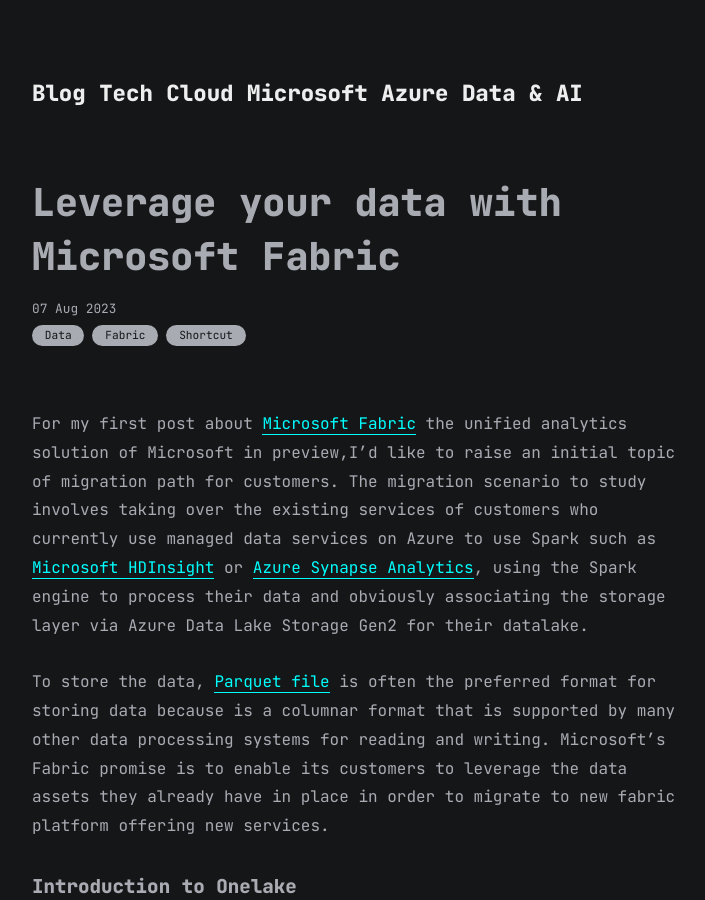
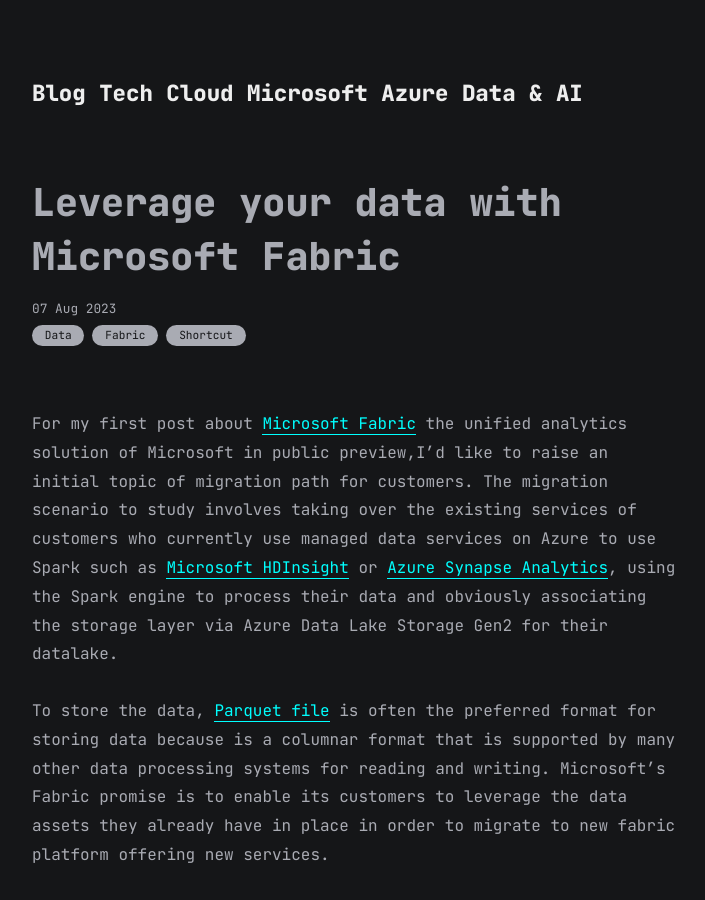
Before and after one commit to marc-hadjeje/marc-hadjeje.github.io, a Jekyll site: the page built from all_collections/_posts/2023-08-07-Fabric shorcut migration.md, in a window 1280 px wide and 900 px high. Shown: the whole window, without its empty margins (283-988 px from the left). Built offline with Jekyll 4.4.1, drawn with Linux system fonts in a browser that asks for light colours; some of the changed text lies outside the part shown.

Commit message:
Update 2023-08-07-Fabric shorcut migration.md

```diff
--- a/all_collections/_posts/2023-08-07-Fabric shorcut migration.md
+++ b/all_collections/_posts/2023-08-07-Fabric shorcut migration.md
@@ -4,7 +4,7 @@ title: Leverage your data with Microsoft Fabric
 date: "2023-08-07"
 categories: ["Data", "Fabric", "Shortcut"]
 ---
-For my first post about [Microsoft Fabric](https://www.microsoft.com/en-gb/microsoft-fabric/){:target="_blank"} the unified analytics solution of Microsoft in preview,I'd like to raise an initial topic of migration path for customers.
+For my first post about [Microsoft Fabric](https://www.microsoft.com/en-gb/microsoft-fabric/){:target="_blank"} the unified analytics solution of Microsoft in public preview,I'd like to raise an initial topic of migration path for customers.
 The migration scenario to study involves taking over the existing services of customers who currently use managed data services on Azure to use Spark such as [Microsoft HDInsight](https://azure.microsoft.com/en-gb/products/hdinsight/){:target="_blank"} or [Azure Synapse Analytics](https://learn.microsoft.com/en-us/azure/synapse-analytics/overview-what-is){:target="_blank"}, using the Spark engine to process their data and obviously associating the storage layer via Azure Data Lake Storage Gen2 for their datalake.
 
 To store the data, [Parquet file](http://parquet.incubator.apache.org){:target="_blank"} is often the preferred format for storing data because is a columnar format that is supported by many other data processing systems for reading and writing.
```
Also changed, not shown: other parts of all_collections/_posts/2023-08-07-Fabric shorcut migration.md (+2 -1 lines).
